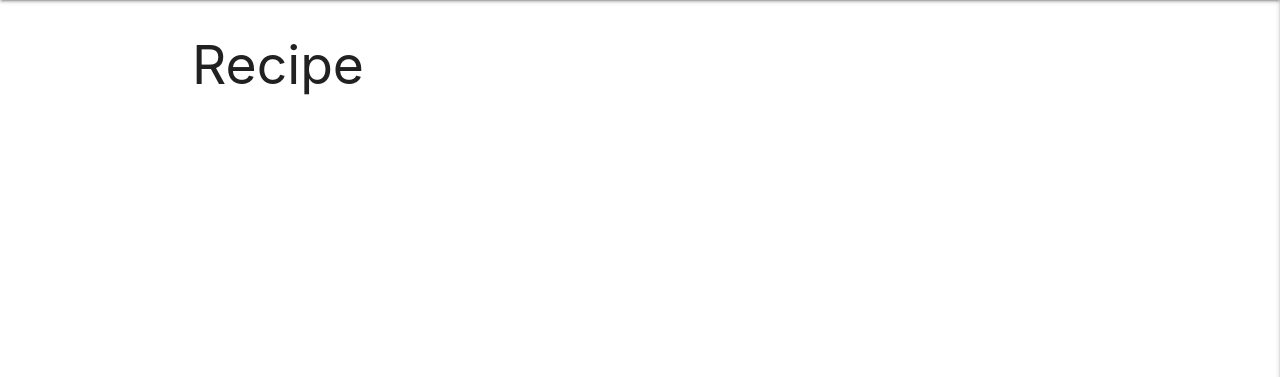
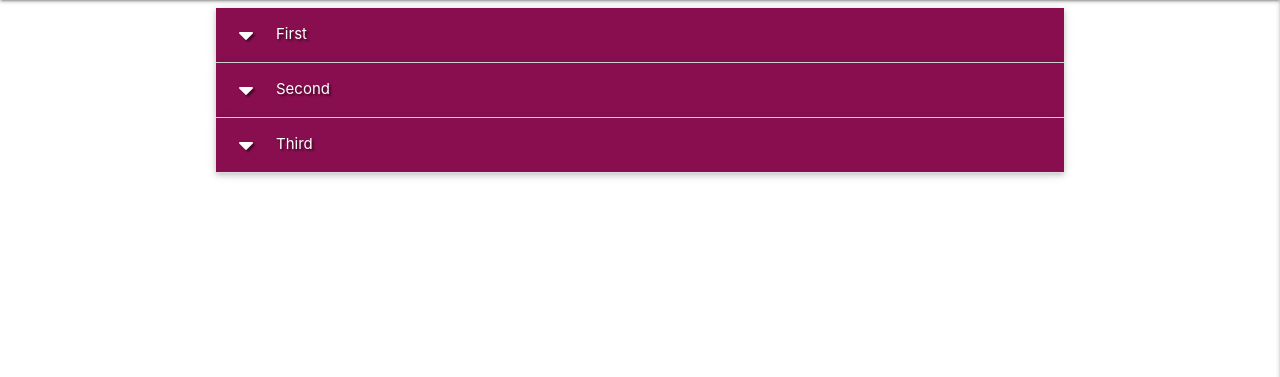
Before and after one commit to gwenjo/MS3-asian-flavours, a Flask app: page / in a window 1280 px wide. Shown: the part 64-441 px from the top of the page. Run offline with Flask 2, Linux system fonts and the light colour scheme; data that the repository does not hold is empty; some libraries are stand-ins or nearby versions.

Commit message:
Add task collapsible setup materialize

```diff
--- a/static/js/script.js
+++ b/static/js/script.js
@@ -1,3 +1,4 @@
 $(document).ready(function () {
     $(".sidenav").sidenav({edge: "right"});
+    $(".collapsible").collapsible();
 });
--- a/templates/recipe.html
+++ b/templates/recipe.html
@@ -1,7 +1,5 @@
 {% extends "base.html" %}
 {% block content %}
-
-    <h2>Recipe</h2>
 
     {% for recipe in recipe %}
         {{ recipe.recipe_category }}<br>
@@ -12,4 +10,19 @@
         {{ recipe.recipe_added }}<br>
     {% endfor %}
 
+    <ul class="collapsible popout">
+        <li>
+            <div class="collapsible-header white-text pink darken-4 text-shadow"><i class="fas fa-caret-down"></i>First</div>
+            <div class="collapsible-body"><span>Lorem ipsum dolor sit amet.</span></div>
+        </li>
+        <li>
+            <div class="collapsible-header white-text pink darken-4 text-shadow"><i class="fas fa-caret-down"></i>Second</div>
+            <div class="collapsible-body"><span>Lorem ipsum dolor sit amet.</span></div>
+        </li>
+        <li>
+            <div class="collapsible-header white-text pink darken-4 text-shadow"><i class="fas fa-caret-down"></i>Third</div>
+            <div class="collapsible-body"><span>Lorem ipsum dolor sit amet.</span></div>
+        </li>
+    </ul>
+
     {% endblock %}
```
